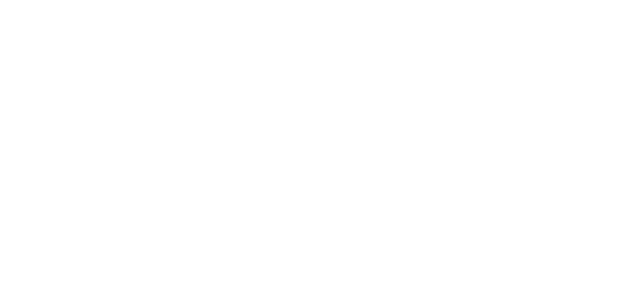
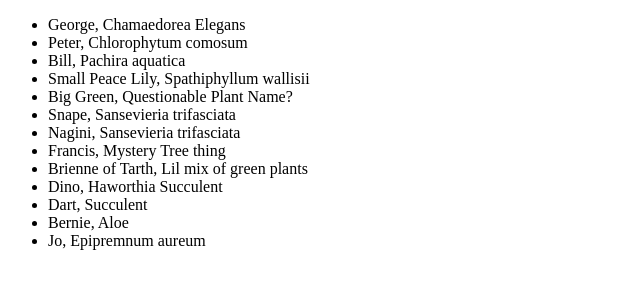
Before and after one commit to water-me/water-me, a PHP site: page /web/plants.php in a window 1280 px wide. Before the commit the part shown is empty. Shown: the top 300 px of the page, without its empty margins (0-640 px from the left). Run offline with PHP 8.4, Linux system fonts and the light colour scheme.

Commit message:
created list of plant names and types

```diff
--- a/src/web/plants.php
+++ b/src/web/plants.php
@@ -7,7 +7,20 @@
   <title>My Plants</title>
 </head>
 <body>
-  <!-- Jenny make list of our plants here - make it an unodered list -->
-  <!-- In this format: PLANT NAME, PLANT TYPE -->
+  <ul>
+    <li>George, Chamaedorea Elegans</li>
+    <li>Peter, Chlorophytum comosum</li>
+    <li>Bill, Pachira aquatica</li>
+    <li>Small Peace Lily, Spathiphyllum wallisii</li>
+    <li>Big Green, Questionable Plant Name?</li>
+    <li>Snape, Sansevieria trifasciata</li>
+    <li>Nagini, Sansevieria trifasciata</li>
+    <li>Francis, Mystery Tree thing</li>
+    <li>Brienne of Tarth, Lil mix of green plants</li>
+    <li>Dino, Haworthia Succulent</li>
+    <li>Dart, Succulent</li>
+    <li>Bernie, Aloe</li>
+    <li>Jo, Epipremnum aureum</li>
+  </ul>
 </body>
 </html>
```
